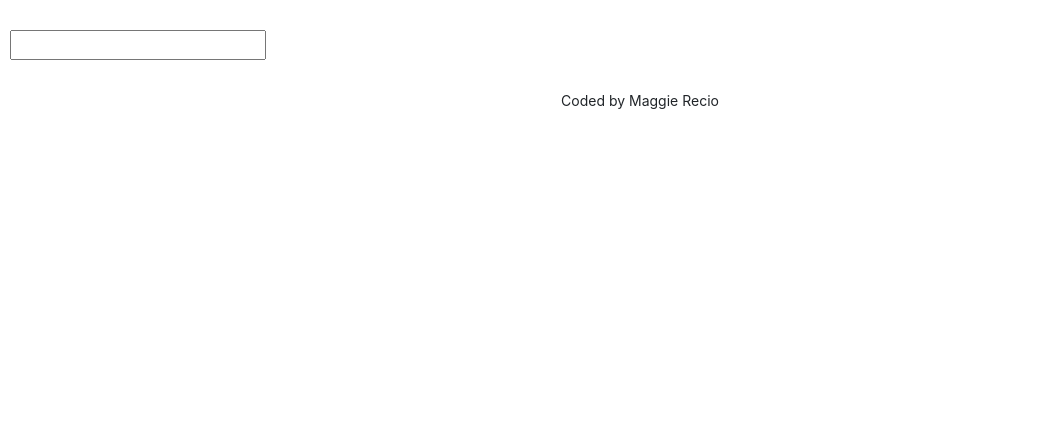
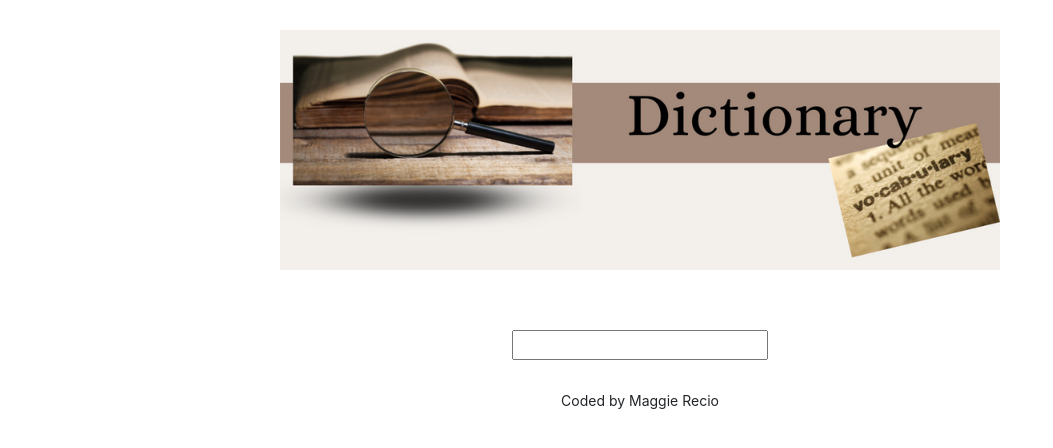
Before and after one commit to Maggie-Rec/dictionary-project, a React (Create React App) app: page / in a window 1280 px wide. Shown: the top 448 px of the page, without its empty margins (0-1053 px from the left). Built offline with nearby package versions, Linux system fonts and the light colour scheme.

Commit message:
added a logo

```diff
--- a/src/App.css
+++ b/src/App.css
@@ -1,4 +1,14 @@
 .App-footer {
   text-align: center;
-  margin-top: 30px;
+  margin: 30 0;
 }
+.App-logo {
+  max-width: 900px;
+  max-height: 300px;
+  display: block;
+  margin: 0 auto;
+  padding: 30px;
+}
+form {
+  text-align: center;
+}
--- a/src/App.js
+++ b/src/App.js
@@ -1,4 +1,5 @@
 import "./App.css";
+import logo from "./Dictionary.png";
 import Dictionary from "./Dictionary";
 
 export default function App() {
@@ -6,6 +7,7 @@ export default function App() {
     <div className="App">
       <div className="container>">
         <header className="App-header"></header>
+        <img src={logo} className="App-logo" alt="logo" />
         <main>
           <Dictionary />
         </main>
```
Also changed, not shown: src/Dictionary.png (added), src/logo.svg (deleted).
